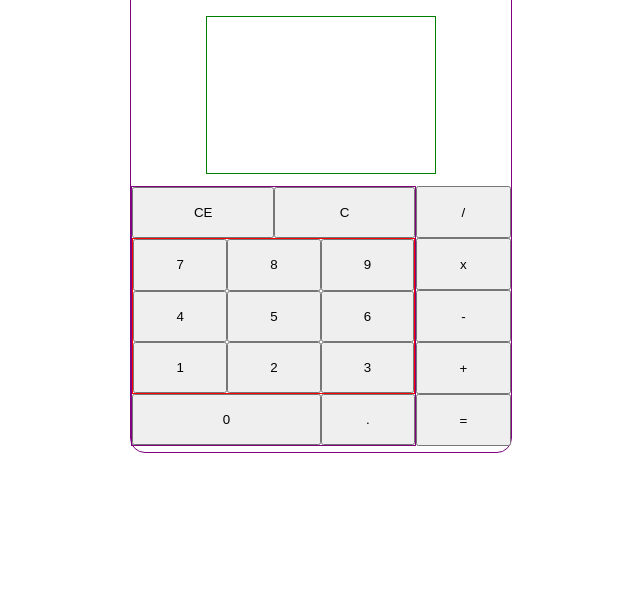
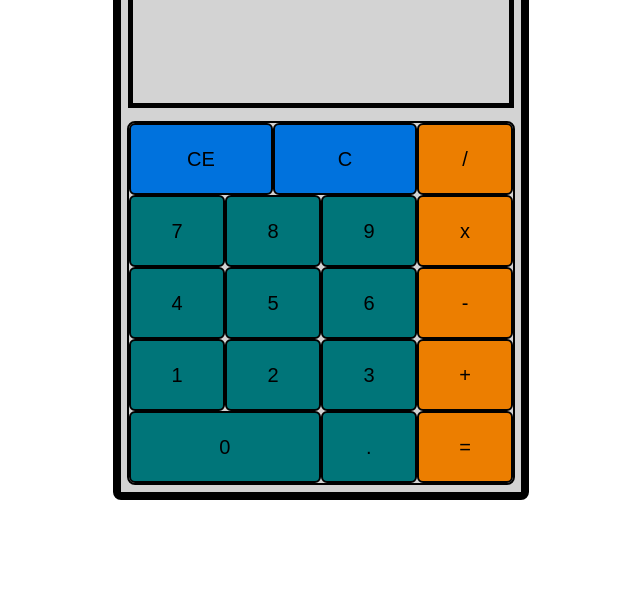
Before and after one commit to MattyMaugeri/calculator, a plain HTML site: page index.html in a window 1280 px wide. Shown: the part 216-816 px from the top of the page, without its empty margins (319-959 px from the left). Drawn offline with Linux system fonts and the light colour scheme.

Commit message:
Fully functional calculator and final styles added

```diff
--- a/index.html
+++ b/index.html
@@ -11,7 +11,7 @@
 
 <body>
     <div class="calculator">
-        <h2>Calculator!</h2>
+        <h2>Calculator</h2>
 
         <div class="screen"></div>
 
--- a/javascript.js
+++ b/javascript.js
@@ -3,6 +3,7 @@ const clearBtnsContainer = document.querySelector('.clearBtnSection');
 const numberGrid = document.querySelector('.numberSection');
 const operatorColumn = document.querySelector('.operatorColumn');
 const extraSection = document.querySelector('.extraSection');
+const maxDigits = 9;
 
 
 const operatorArray = ['/', 'x', '-', '+', '='];
@@ -20,6 +21,8 @@ for (let i = 9; i >= 1; i--) {
 }
 
 let dotCounter = 0;
+let digitCounter = 0;
+
 
 // extra section
 const dotBtn = document.createElement('button');
@@ -27,10 +30,14 @@ dotBtn.textContent = '.';
 dotBtn.id = 'dot';
 
 dotBtn.addEventListener('click', () => {
+    if (digitCounter < maxDigits) {
+        digitCounter++;
         if (dotCounter == 0) {
             screen.textContent += '.';
             dotCounter++;
         }
+    }
+
 });
 
 const zeroBtn = document.createElement('button');
@@ -69,12 +76,14 @@ let counter = 0;
 numberBtns.forEach((btn) => {
     btn.addEventListener('click', (e) => {
         let target = e.target;
-
+        if (digitCounter < maxDigits) {
+            digitCounter++;
             if (counter > 0) {
                 screen.textContent = '';
                 counter--;
             }
             screen.textContent += target.innerHTML;
+        }
     });
 });
 
@@ -83,9 +92,10 @@ numberBtns.forEach((btn) => {
 
 operatorBtns.forEach((op) => {
     op.addEventListener('click', (e) => {
+        let currentOperator = e.target;
         counter++;
         dotCounter = 0;
-        let currentOperator = e.target;
+        digitCounter = 0;
 
         if (currentOperator.innerHTML === '=') {
             secondValue = screen.textContent;
@@ -128,6 +138,7 @@ clearEntryBtn.textContent = 'CE';
 clearEntryBtn.classList.add('clearBtn');
 clearBtnsContainer.appendChild(clearEntryBtn);
 clearEntryBtn.addEventListener('click', () => {
+    digitCounter = 0;
     if (secondValue != '') {
         result = 0;
         firstValue = '';
@@ -145,6 +156,7 @@ clearBtn.classList.add('clearBtn');
 clearBtnsContainer.appendChild(clearBtn);
 clearBtn.addEventListener('click', () => {
     result = 0;
+    digitCounter = 0;
     firstValue = '';
     secondValue = '';
     operator = '';
--- a/styles.css
+++ b/styles.css
@@ -15,34 +15,41 @@ body {
     flex-direction: column;
     align-items: center;
     justify-content: space-around;
-    border: 1px solid purple;
-    border-radius: 15px;
+    width: 400px;
+    height: 600px;
 
-    width: 30%;
-    height: 65%;
+    border: 8px solid black;
+    background-color: lightgray;
+    border-radius: 8px;
 }
 
 
 .screen {
-    border: 1px solid green;
-    height: 30%;
-    width: 60%;
+    border: 5px solid black;
+    background-color: lightgrey;
+    height: 20%;
+    width: 94%;
+
+    font-size: 75px;
+    text-align: center;
+    align-self: center;
 }
 
 
 .buttons {
-    border-radius: 15px;
+    display: flex;
+    height: 60%;
+    width: 96%;
+    border: 2px solid black;
+    border-radius: 8px;
+}
 
-    display: flex;
-    height: 50%;
-    width: 100%;
-}
+
 
 .mainGrid {
     display: flex;
     flex-direction: column;
     flex: 1 1 75%;
-    border: 1px solid purple;
 }
 
 .clearBtnSection {
@@ -59,8 +66,6 @@ body {
     flex-direction: row-reverse;
     flex-wrap: wrap;
     flex: 1 1 60%;
-
-    border: 1px solid red;
 }
 
 .number {
@@ -87,6 +92,35 @@ body {
     flex: 1 1 25%;
 }
 
+.operator,
+.clearBtn,
+.number,
+#dot {
+    font-size: 20px;
+    background-color: rgb(0, 117, 121);
+    border-radius: 6px;
+    border: 2px solid black;
+}
+
+.number:active,
+#dot:active {
+    background-color: rgb(0, 187, 194);
+}
+
 .operator {
     flex: 1;
+    background-color: rgb(236, 126, 0);
 }
+
+.operator:focus {
+    background-color: rgb(255, 187, 108);
+}
+
+.clearBtn {
+    background-color: rgb(0, 114, 221);
+
+}
+
+.clearBtn:active {
+    background-color: rgb(116, 182, 243);
+}
```
Lines whose indentation alone changed are shown as unchanged.
